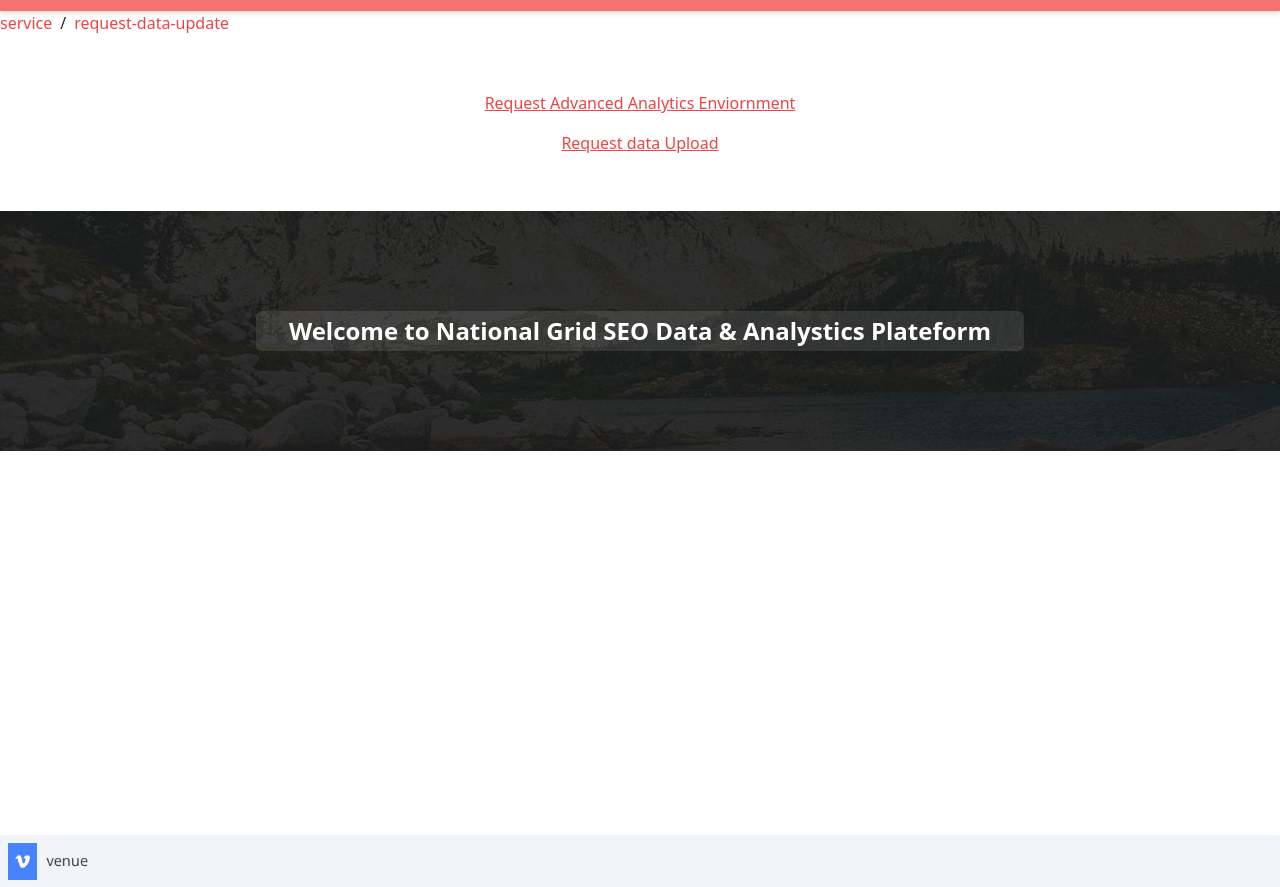
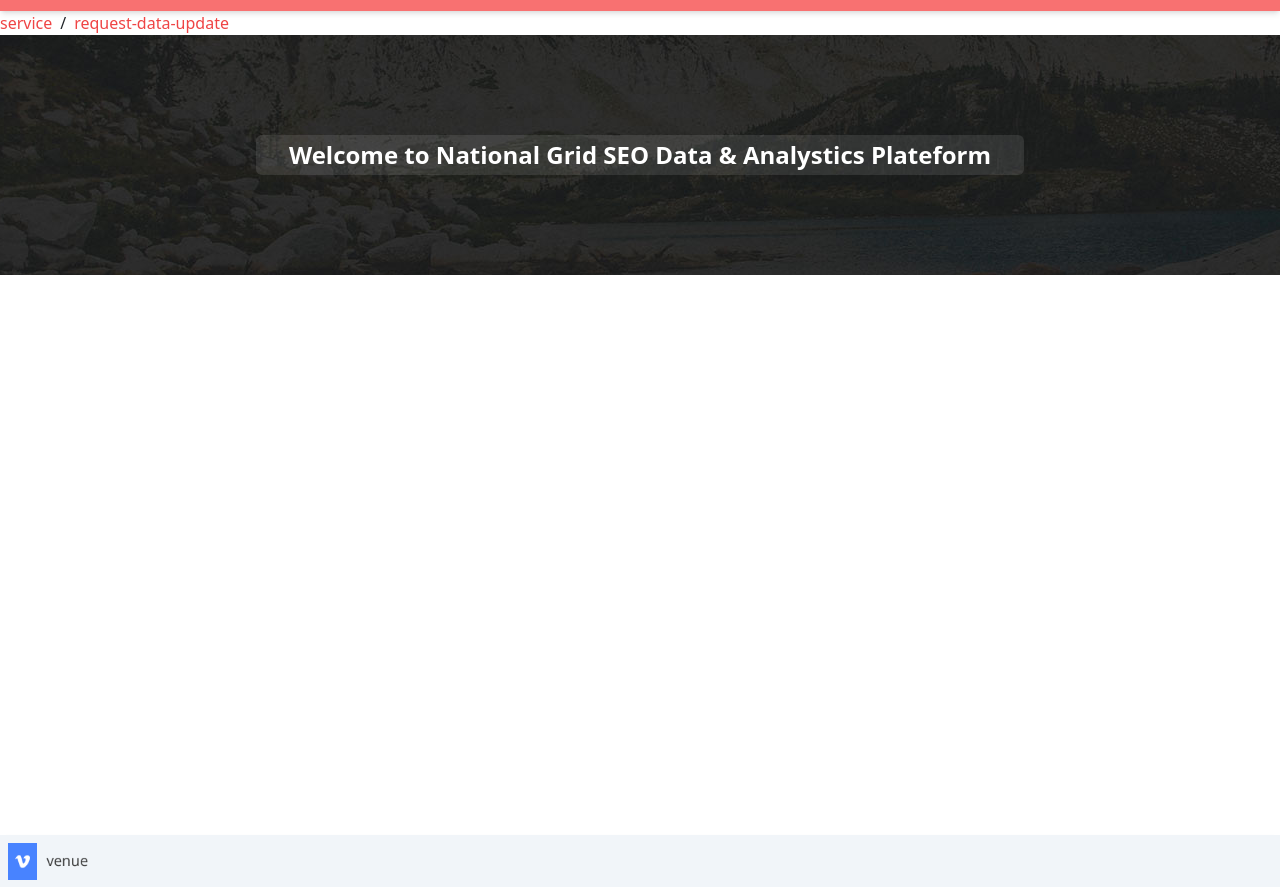
Before and after one commit to deveshksrivastava/my-app-react-ts, a React (Create React App) app: page /service/request-data-update in a window 1280 px wide. Shown: the part 84-971 px from the top of the page. Built offline with nearby package versions, Linux system fonts and the light colour scheme; a small style sheet from the web is missing.

Commit message:
remove duplicate code

```diff
--- a/src/valuable/body.tsx
+++ b/src/valuable/body.tsx
@@ -47,12 +47,6 @@
           <span className="text-[#82302b]"> box.DAPmanagers@nationalgrideso.com </span>
         </h2>
       </div>
-      <div className=" bg-[#f5d5d3] w-full text-center pb-3 border-b  border-gray-500 ">
-        <h2 className="py-3 font-bold">
-          For any Queries or feedback please contact
-          <span className="text-[#82302b]"> box.DAPmanagers@nationalgrideso.com </span>
-        </h2>
-      </div>
     </div>
   );
 };
--- a/src/valuable/footer.tsx
+++ b/src/valuable/footer.tsx
@@ -1,6 +1,5 @@
 import React from 'react';
 import { NavLink } from 'react-router-dom';
-import NavLinkTag from './pages/nav-link';
 const navLinks = [
   {
     title: 'Home',
@@ -43,7 +42,7 @@
               >
                 {link.title}
               </NavLink>
-              <NavLinkTag href={link.path} title={link.title} />
+
             </li>
           ))}
         </ul>
--- a/src/valuable/help.tsx
+++ b/src/valuable/help.tsx
@@ -1,20 +1,10 @@
 import { useLocation } from 'react-router-dom';
-import Banner from './pages/banner';
-import React from 'react';
 import Banner from './pages/banner';
 
 const Help = () => {
-  const location =useLocation();
-  const {user,first,secound} =useParams()
-  console.log(user,first,secound);
 
   return (
     <div className="min-h-screen">
-      <section className="text-center underline cursor-pointer py-5 text-red-500">
-        <div className="p-2 ">About DAP</div>
-        <div className="p-2">Report a DAP issue</div>
-        <div className="p-2">FAQS</div>
-      </section>
       <Banner />
     </div>
   );
--- a/src/valuable/service.tsx
+++ b/src/valuable/service.tsx
@@ -3,14 +3,6 @@
 const Services = () => {
   return (
     <div className="min-h-screen  w-full">
-      <section className='text-center underline cursor-pointer py-5 text-red-500'>
-        <div className='p-2 '>
-        Request Advanced Analytics Enviornment
-        </div>
-        <div className='p-2'>
-        Request data Upload
-        </div>
-      </section>
       <Banner />
     </div>
   );
```
